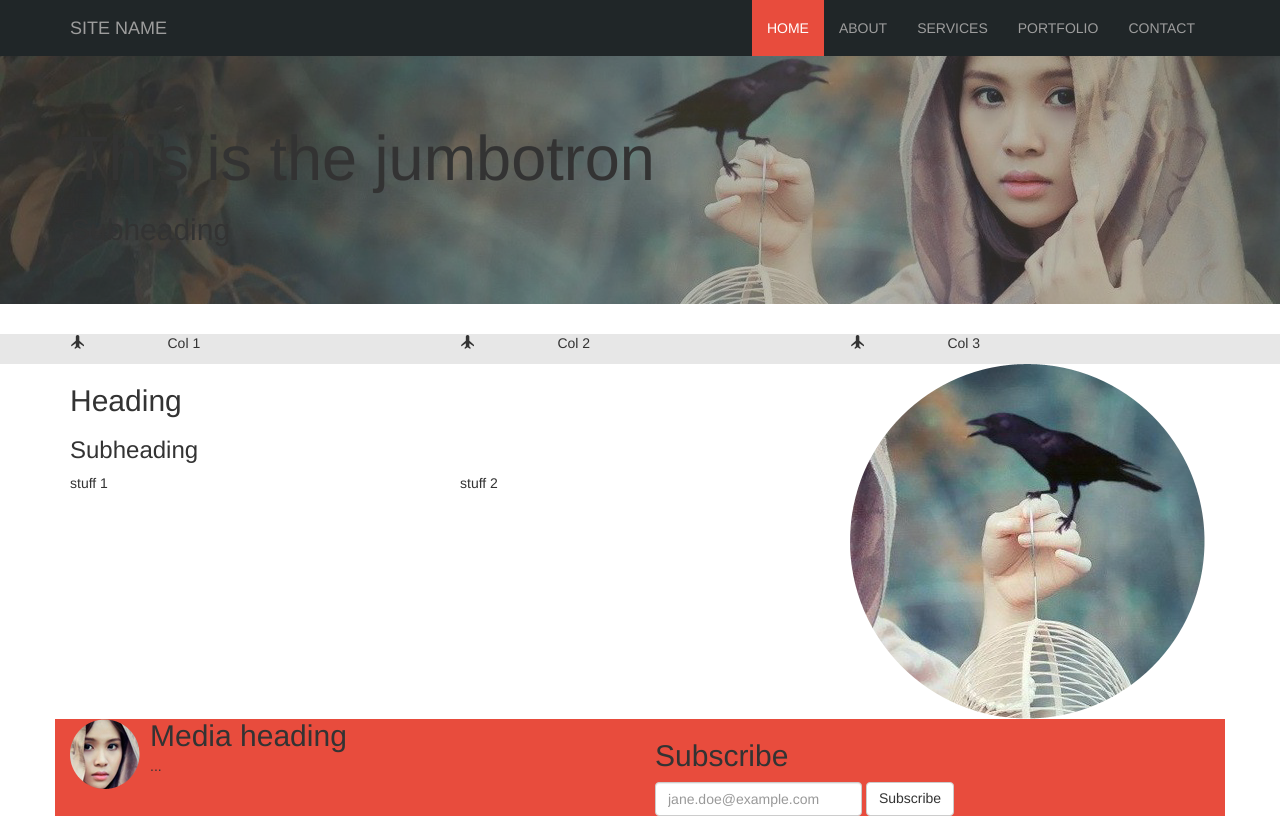
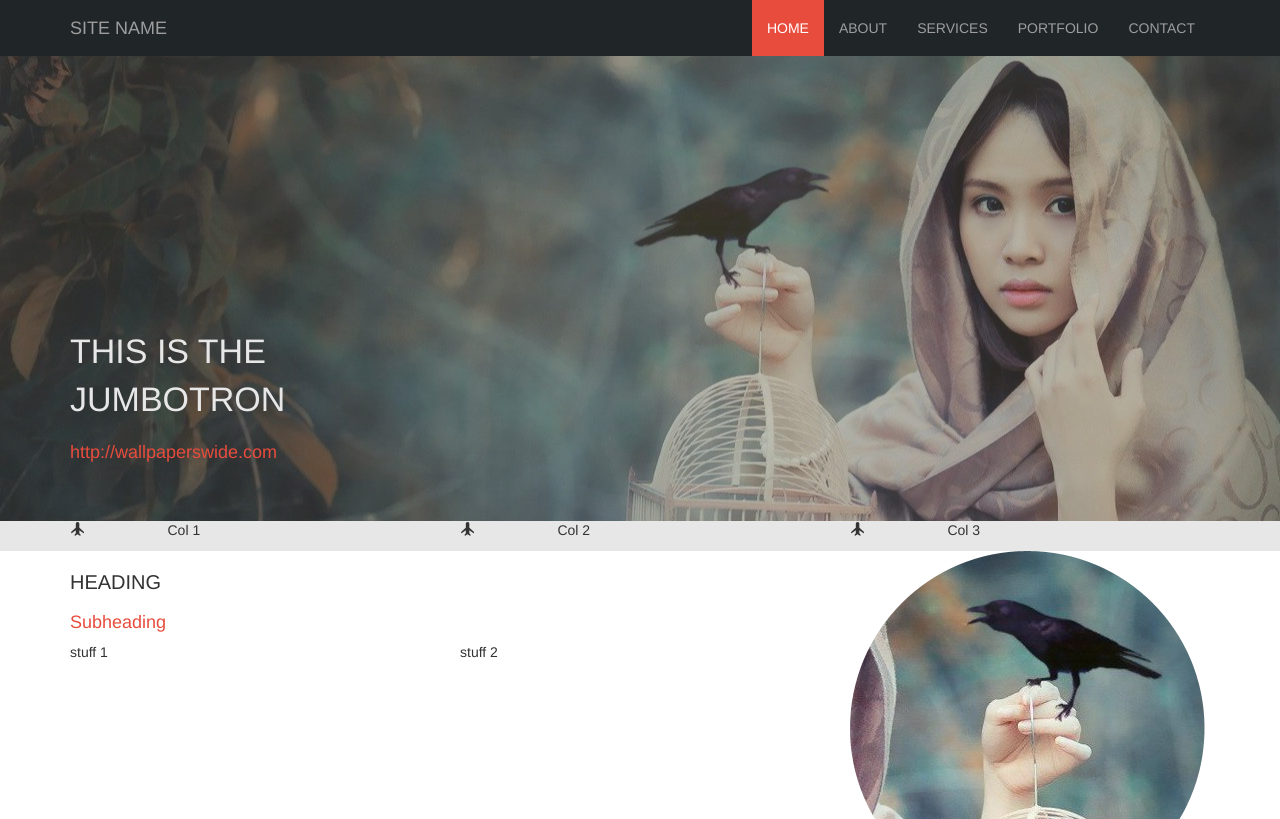
Before and after one commit to kapari/bootstrap_mock, a website: page index.html in a window 1280 px wide. Shown: the top 819 px of the page. Drawn offline with Linux system fonts and the light colour scheme; files whose address does not match are found by name.

Commit message:
Style jumbotron

```diff
--- a/index.html
+++ b/index.html
@@ -41,8 +41,10 @@
     <!-- BANNER -->
     <section class="jumbotron banner">
         <div class="container">
-            <h1>This is the jumbotron</h1>
-            <h2>Subheading</h2>
+            <h1>This is the <br />
+                Jumbotron
+            </h1>
+            <h3>http://wallpaperswide.com</h3>
         </div>
     </section>
     <!-- END BANNER -->
--- a/scss/_variables-custom.scss
+++ b/scss/_variables-custom.scss
@@ -59,10 +59,14 @@ $font-size-base:          14px !default;
 $font-size-large:         ceil(($font-size-base * 1.25)) !default; // ~18px
 $font-size-small:         ceil(($font-size-base * 0.85)) !default; // ~12px
 
-$font-size-h1:            floor(($font-size-base * 2.6)) !default; // ~36px
-$font-size-h2:            floor(($font-size-base * 2.15)) !default; // ~30px
-$font-size-h3:            ceil(($font-size-base * 1.7)) !default; // ~24px
-$font-size-h4:            ceil(($font-size-base * 1.25)) !default; // ~18px
+// $font-size-h1:            floor(($font-size-base * 2.6)) !default; // ~36px
+// $font-size-h2:            floor(($font-size-base * 2.15)) !default; // ~30px
+// $font-size-h3:            ceil(($font-size-base * 1.7)) !default; // ~24px
+// $font-size-h4:            ceil(($font-size-base * 1.25)) !default; // ~18px
+$font-size-h1:            floor(($font-size-base * 2.43)); // ~34px
+$font-size-h2:            floor(($font-size-base * 1.43)); // ~20px
+$font-size-h3:            ceil(($font-size-base * 1.25)); // ~18px
+$font-size-h4:            $font-size-base;
 $font-size-h5:            $font-size-base !default;
 $font-size-h6:            ceil(($font-size-base * 0.85)) !default; // ~12px
 
@@ -500,7 +504,7 @@ $jumbotron-color:                inherit !default;
 $jumbotron-bg:                   $gray-lighter !default;
 $jumbotron-heading-color:        inherit !default;
 $jumbotron-font-size:            ceil(($font-size-base * 1.5)) !default;
-$jumbotron-heading-font-size:    ceil(($font-size-base * 4.5)) !default;
+$jumbotron-heading-font-size:    floor(($font-size-base * 2.43)); // ~34px
 
 
 //== Form states and alerts
--- a/scss/style.scss
+++ b/scss/style.scss
@@ -1,4 +1,17 @@
 @import 'bootstrap-custom';
+
+// Heading styles
+h1, h2 {
+    text-transform: uppercase;
+}
+
+h1 {
+    line-height: 1.4em;
+}
+
+h3 {
+    color: $brand-primary;
+}
 
 .navbar {
     margin-bottom: 0px;
@@ -8,8 +21,11 @@
     }
 }
 
-.banner {
+.jumbotron {
     background: url("../img/banner.png") no-repeat center center #ccc;
+    color: $gray-lighter;
+    padding-top: 18em;
+    margin-bottom: 0;
 }
 
 .row1 {
```
Also changed, not shown: css/style.css.
